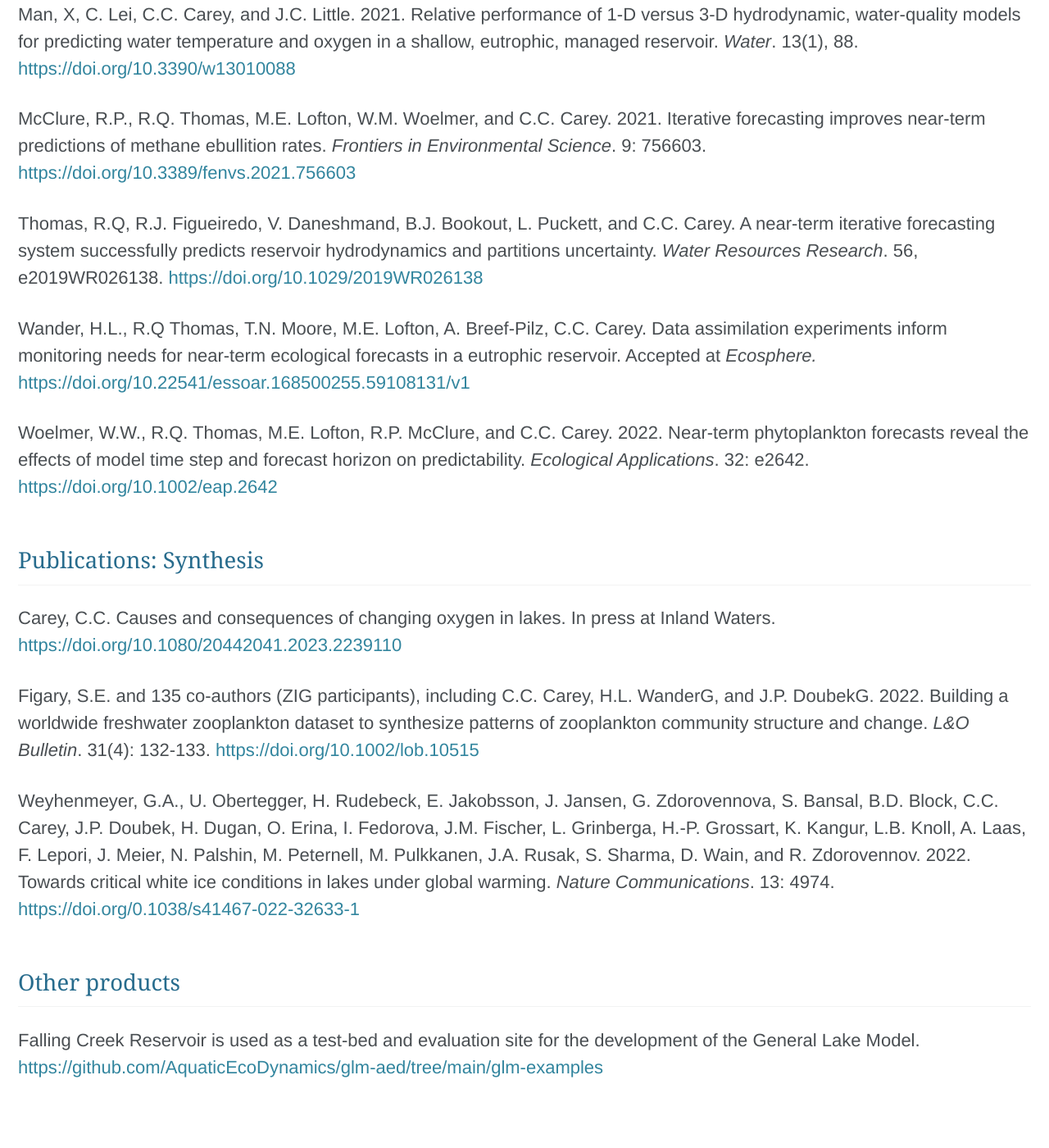
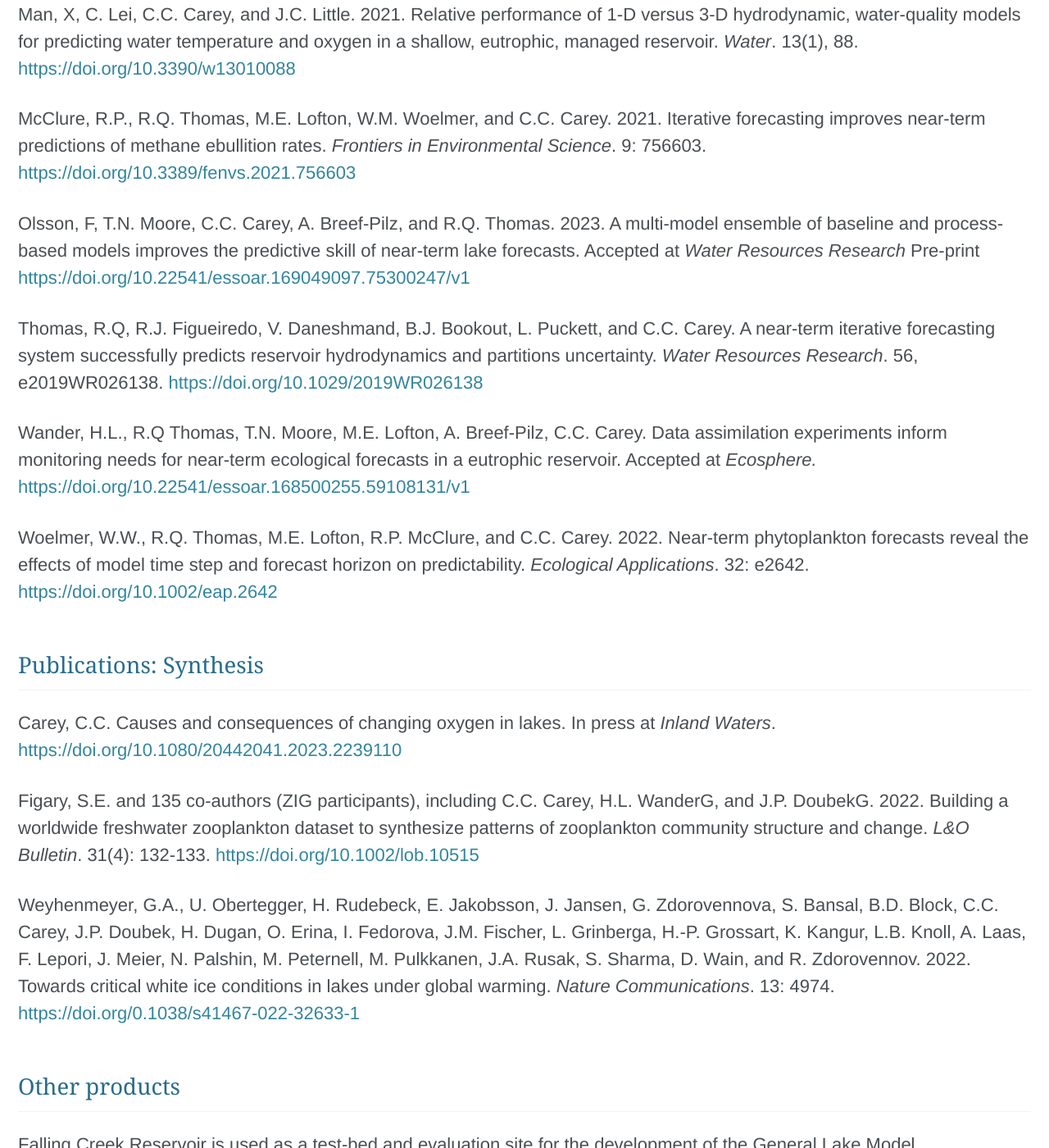
Before and after one commit to LTREB-reservoirs/LTREB-reservoirs.github.io, a Jekyll site: the page built from _pages/products.md, in a window 1280 px wide and 1400 px high, scrolled down 2965 px. Shown: the whole window at 82% size. Built offline with Jekyll 4.4.1, drawn with Linux system fonts in a browser that asks for light colours; cached includes are drawn as plain includes; nearby versions of some CDN libraries; some of the changed text lies outside the part shown.

Commit message:
Update products.md

```diff
--- a/_pages/products.md
+++ b/_pages/products.md
@@ -51,6 +51,8 @@ Man, X, C. Lei, C.C. Carey, and J.C. Little. 2021. Relative performance of 1-D v
 
 McClure, R.P., R.Q. Thomas, M.E. Lofton, W.M. Woelmer, and C.C. Carey. 2021. Iterative forecasting improves near-term predictions of methane ebullition rates. *Frontiers in Environmental Science*. 9: 756603. [https://doi.org/10.3389/fenvs.2021.756603](https://doi.org/10.3389/fenvs.2021.756603)
 
+Olsson, F, T.N. Moore, C.C. Carey, A. Breef-Pilz, and R.Q. Thomas. 2023. A multi-model ensemble of baseline and process-based models improves the predictive skill of near-term lake forecasts. Accepted at *Water Resources Research* Pre-print <https://doi.org/10.22541/essoar.169049097.75300247/v1>
+
 Thomas, R.Q, R.J. Figueiredo, V. Daneshmand, B.J. Bookout, L. Puckett, and C.C. Carey. A near-term iterative forecasting system successfully predicts reservoir hydrodynamics and partitions uncertainty. *Water Resources Research*. 56, e2019WR026138. [https://doi.org/10.1029/2019WR026138](https://doi.org/10.1029/2019WR026138)
 
 Wander, H.L., R.Q Thomas, T.N. Moore, M.E. Lofton, A. Breef-Pilz, C.C. Carey. Data assimilation experiments inform monitoring needs for near-term ecological forecasts in a eutrophic reservoir. Accepted at *Ecosphere.* [https://doi.org/10.22541/essoar.168500255.59108131/v1](https://doi.org/10.22541/essoar.168500255.59108131/v1)
@@ -59,7 +61,7 @@ Woelmer, W.W., R.Q. Thomas, M.E. Lofton, R.P. McClure, and C.C. Carey. 2022. Nea
 
 ## Publications: Synthesis
 
-Carey, C.C. Causes and consequences of changing oxygen in lakes. In press at Inland Waters. [https://doi.org/10.1080/20442041.2023.2239110](https://doi.org/10.1080/20442041.2023.2239110)
+Carey, C.C. Causes and consequences of changing oxygen in lakes. In press at *Inland Waters*. [https://doi.org/10.1080/20442041.2023.2239110](https://doi.org/10.1080/20442041.2023.2239110)
 
 Figary, S.E. and 135 co-authors (ZIG participants), including C.C. Carey, H.L. WanderG, and J.P. DoubekG. 2022. Building a worldwide freshwater zooplankton dataset to synthesize patterns of zooplankton community structure and change. *L&O Bulletin*. 31(4): 132-133. [https://doi.org/10.1002/lob.10515](https://doi.org/10.1002/lob.10515)
 
```
Also changed, not shown: other parts of _pages/products.md (+1 -1 lines).
